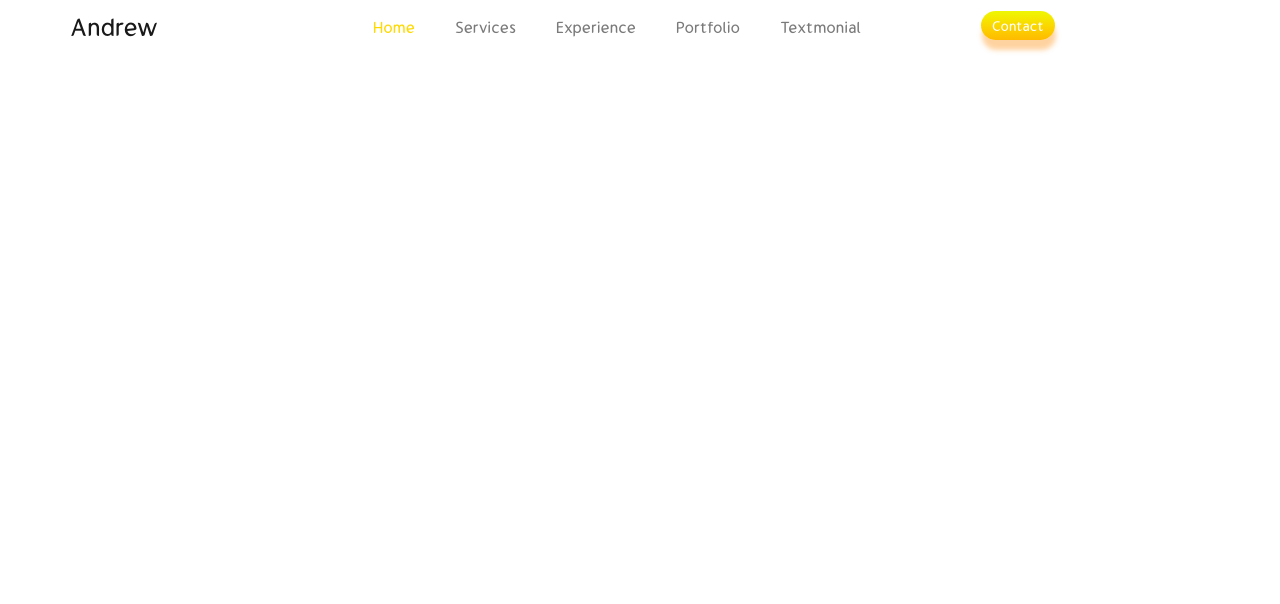
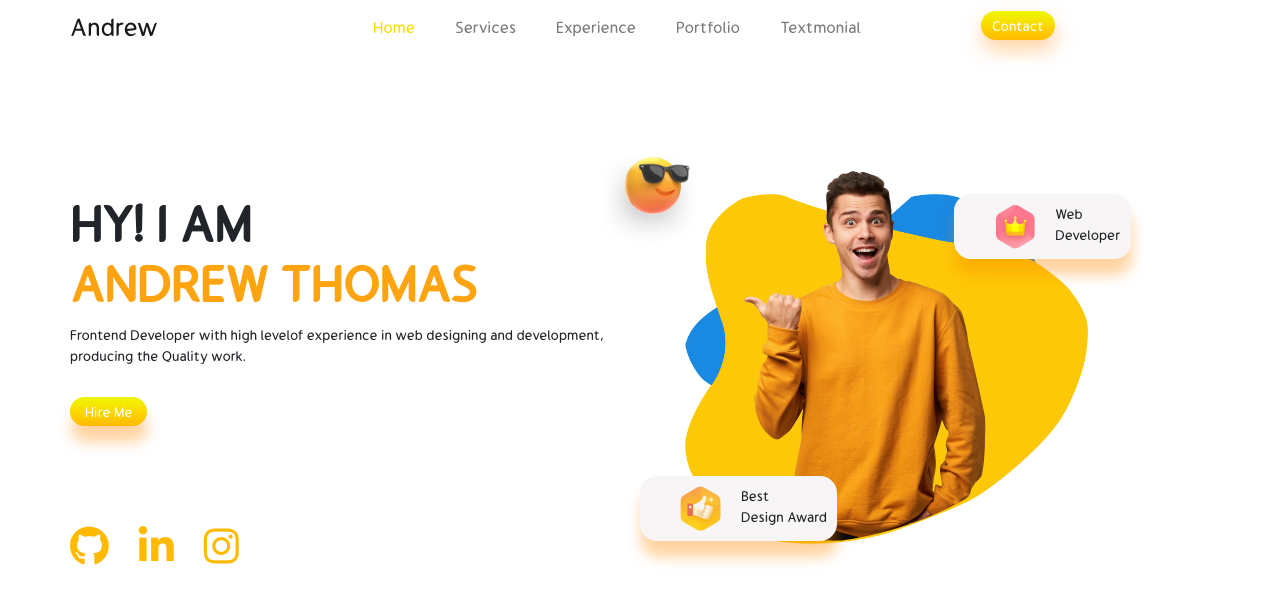
Before and after one commit to Mamun13/react-personal-portfolio, a React (Create React App) app: page / in a window 1280 px wide. Shown: the top 604 px of the page. Built offline with nearby package versions, Linux system fonts and the light colour scheme.

Commit message:
complete_banner

```diff
--- a/public/index.html
+++ b/public/index.html
@@ -27,7 +27,9 @@
 
     <link rel="manifest" href="%PUBLIC_URL%/manifest.json" />
     <!-- CSS only -->
-<link href="https://cdn.jsdelivr.net/npm/bootstrap@5.2.0-beta1/dist/css/bootstrap.min.css" rel="stylesheet" integrity="sha384-0evHe/X+R7YkIZDRvuzKMRqM+OrBnVFBL6DOitfPri4tjfHxaWutUpFmBp4vmVor" crossorigin="anonymous">
+    <link href="https://cdn.jsdelivr.net/npm/bootstrap@5.2.0-beta1/dist/css/bootstrap.min.css" rel="stylesheet" integrity="sha384-0evHe/X+R7YkIZDRvuzKMRqM+OrBnVFBL6DOitfPri4tjfHxaWutUpFmBp4vmVor" crossorigin="anonymous">
+    <link rel="stylesheet" href="https://cdnjs.cloudflare.com/ajax/libs/font-awesome/6.1.1/css/all.min.css" integrity="sha512-KfkfwYDsLkIlwQp6LFnl8zNdLGxu9YAA1QvwINks4PhcElQSvqcyVLLD9aMhXd13uQjoXtEKNosOWaZqXgel0g==" crossorigin="anonymous" referrerpolicy="no-referrer" />
+    <link href="https://unpkg.com/aos@2.3.1/dist/aos.css" rel="stylesheet">
     <title>React App</title>
   </head>
   <body>
@@ -37,5 +39,6 @@
 
 
     <script src="https://cdn.jsdelivr.net/npm/bootstrap@5.2.0-beta1/dist/js/bootstrap.bundle.min.js" integrity="sha384-pprn3073KE6tl6bjs2QrFaJGz5/SUsLqktiwsUTF55Jfv3qYSDhgCecCxMW52nD2" crossorigin="anonymous"></script>
+    <script src="https://unpkg.com/aos@2.3.1/dist/aos.js"></script>
   </body>
 </html>
--- a/src/App.css
+++ b/src/App.css
@@ -39,3 +39,9 @@
 .n-wrapper{
   width: 1160px;
 }
+
+
+/* utilities/helper classes */
+.btn-custom {
+  background-color: red !important;
+}
--- a/src/App.js
+++ b/src/App.js
@@ -1,10 +1,13 @@
 import React from 'react';
+import Banner from './components/Banner';
 import Navbar from './components/Navbar';
 
 const App = () => {
   return (
     <>
-        <Navbar />
+      <Navbar />
+      <Banner />
+
     </>
   )
 }
--- /dev/null
+++ b/src/components/Banner.css
@@ -0,0 +1,89 @@
+*{
+    padding: 0px;
+    margin: 0px;
+}
+#banner{
+    padding-top: 140px;
+    padding-bottom: 50px;
+}
+.container .title{
+    text-transform: uppercase;
+    font-weight: 700;
+}
+.container .name{
+    font-size: 50px;
+    font-weight: 800;
+    color: #FFA411;
+}
+.container .title_text{
+    font-size: 14px;
+}
+.container .banner-button{
+    background-image: linear-gradient(to top, #ffba00, #fdc900, #fad800, #f5e800, #eef705);
+    border: 2px solid linear-gradient(to top, #ffba00, #fdc900, #fad800, #f5e800, #eef705);
+    color: white;
+    text-transform: capitalize;
+    padding: 4px 15px;
+    margin-top: 11px;
+    border-radius: 16px;
+    font-size: 14px;
+    margin-bottom: 100px;
+    border: none;
+    box-shadow: 1px 16px 14px #ff88005f;
+    transition: all linear 0.4s;
+}
+.container .banner-button:hover{
+    background: white;
+    border: 1px solid #ffba00;
+    color: #ffba00;
+
+}
+
+/* icon part css */
+#banner .container .icon .banner-icon i{
+    padding-right: 30px;
+    font-size: 40px;
+    color: #ffba00;
+}
+
+/* banner image part start */
+#banner .banner-img{
+    flex: 1;
+    position: relative;
+}
+#banner .banner-img>*{
+    position: absolute;
+}
+#banner .banner-img:nth-child{
+    transform: scale(0.69);
+    left: -15%;
+    top: -9%;
+}
+#banner .banner-img .img-one{
+    height: 250px;
+    padding-left: 45px;
+}
+#banner .banner-img .img-two{
+    height: 350px;
+    padding-left: 45px;
+}
+/* #banner .banner-img .img-three{
+    position: relative;
+} */
+#banner .banner-img .img-three{
+    position: absolute;
+    left: 9%;
+    bottom: -370px;
+    padding-left: 40px;
+}
+#banner .banner-img .gimoji{
+    height: 100px;
+    margin: -45px;
+}
+
+
+
+
+
+
+/* banner image part End */
--- /dev/null
+++ b/src/components/Banner.jsx
@@ -0,0 +1,49 @@
+import React from 'react'
+import "./Banner.css";
+import Boy2 from "../img/boy2.png";
+import Boy from "../img/boy.png";
+import Vector1 from "../img/Vector1.png";
+import Vector2 from "../img/Vector2.png";
+import Crown from "../img/crown.png";
+import Thumbup from "../img/thumbup.png";
+import Glassesimoji from "../img/glassesimoji.png";
+import FloatingDiv from './Floatingdiv/FloatingDiv';
+
+
+function Banner() {
+  return (
+    <section id='banner'>
+      <div className="container">
+          <div className="row">
+              <div className="col-lg-6 p-0 icon">
+                <h1 className='title'>hy! I am<br /><span className='name'>andrew thomas</span></h1>
+                <p className='title_text'>Frontend Developer with high levelof experience in web designing and development,<br />producing the Quality work.</p>
+                <button href="#" className='banner-button'>hire me</button><br />
+                <a href="#" className='banner-icon'><i class="fa-brands fa-github"></i></a>
+                <a href="#" className='banner-icon'><i class="fa-brands fa-linkedin-in"></i></a>
+                <a href="#" className='banner-icon'><i class="fa-brands fa-instagram"></i></a>
+              </div>
+              <div className="col-lg-6  p-0">
+                <div className="banner-img">
+                {/* <img src={Boy2} className="img-one"/> */}
+                  <img src={Vector1} className="img-one "/>
+                  <img src={Vector2} className="img-two " />
+                  <img src={Boy} className="img-three " />
+                  <img src={Glassesimoji} className="gimoji"/>
+
+                  <div style={{top:'-8%', left:'55%'}}>
+                    <FloatingDiv image={Crown} txt1="Web"  txt2="Developer"  />
+                  </div>
+                  <div style={{top:'14.1rem', left:'0rem'}}>
+                    <FloatingDiv image={Thumbup} txt1="Best"  txt2="Design Award" />
+                  </div>
+                </div>
+
+              </div>
+          </div>
+        </div>
+    </section>
+  )
+}
+
+export default Banner;
--- /dev/null
+++ b/src/components/Floatingdiv/FloatingDiv.jsx
@@ -0,0 +1,15 @@
+import React from 'react'
+import "../Floatingdiv/Floatingdiv.css";
+
+const FloatingDiv = ({ image, txt1, txt2 }) => {
+    return (
+        <div className="floatingdiv">
+            <img src={image} alt="" />
+            <span>
+                {txt1} <br /> {txt2}
+            </span>
+        </div>
+    )
+}
+
+export default FloatingDiv;
--- /dev/null
+++ b/src/components/Floatingdiv/Floatingdiv.css
@@ -0,0 +1,17 @@
+.floatingdiv {
+    justify-content: space-around;
+    display: flex;
+    background: rgb(247, 245, 245);
+    box-shadow: 1px 16px 14px #ff88005f;
+    border-radius: 17px;
+    padding-left: 20px;
+}
+span{
+    font-size: 14px;
+    margin-top: 9px;
+    padding-right: 10px;
+}
+.floatingdiv img{
+    height: 65px;
+    padding: 10px 20px;
+}
--- a/src/components/Navbar.css
+++ b/src/components/Navbar.css
@@ -42,5 +42,11 @@ header section .container nav .collapse ul li .last-child:last-child{
     margin-top: 11px;
     border-radius: 16px;
     font-size: 14px;
-    box-shadow: 1px 10px 5px #ff88005f;
+    box-shadow: 1px 10px 20px #ff88005f;
+    transition: all linear 0.3s;
 }
+header section .container nav .collapse ul li .last-child:hover{
+    background: white;
+    border: 1px solid #ffba00;
+    color: #ffba00;
+}
--- a/src/components/Navbar.jsx
+++ b/src/components/Navbar.jsx
@@ -35,7 +35,6 @@ const Navbar=() => {
                     <li class="nav-item">
                       <a class="nav-link last-child" href="#">contact</a>
                     </li>
-
                   </ul>
                 </div>
               </div>
```
Also changed, not shown: src/img/boy2.png (added).
